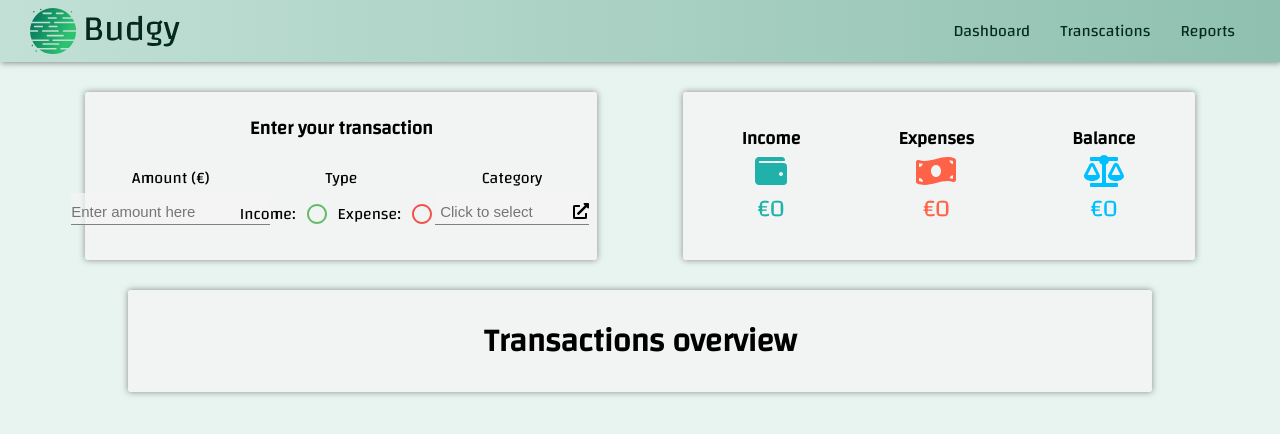
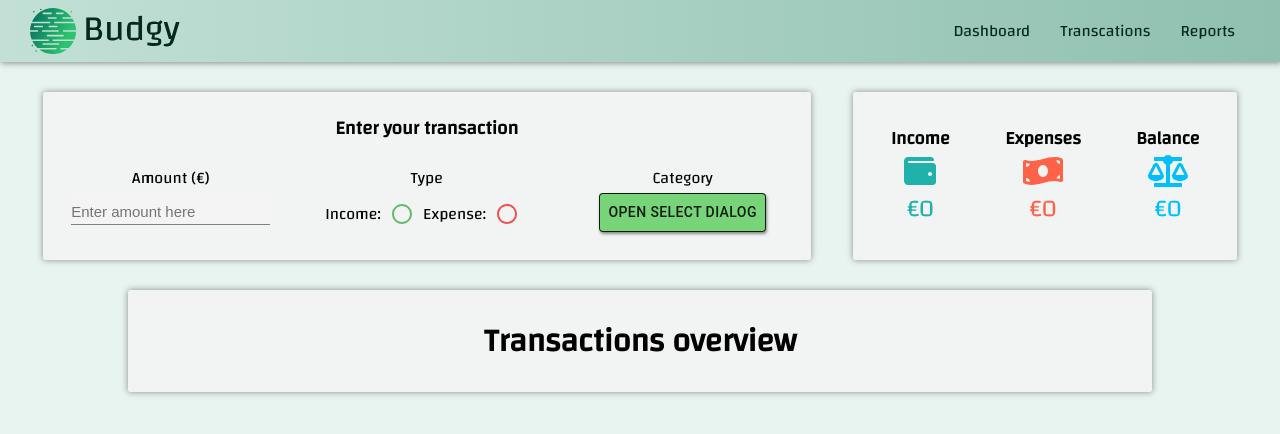
Before and after one commit to rffffy/budgy, a React (Create React App) app: page / in a window 1280 px wide. Shown: the top 434 px of the page. Built offline with nearby package versions, Linux system fonts and the light colour scheme.

Commit message:
readme updated and transactions input child comnponents updated

```diff
--- a/src/components/budget-overview/budget-overview.styles.css
+++ b/src/components/budget-overview/budget-overview.styles.css
@@ -1,5 +1,5 @@
 .budget-overview_container {
-	width: 40%;
+	width: 30%;
 	padding: 10px;
 	border-radius: 3px;
 	background: rgba(245, 245, 245, 0.7);
--- /dev/null
+++ b/src/components/custom-select/custom-select-popup.component.jsx
@@ -0,0 +1,61 @@
+import React from "react";
+import { makeStyles } from "@material-ui/core/styles";
+import Button from "@material-ui/core/Button";
+import Dialog from "@material-ui/core/Dialog";
+import DialogActions from "@material-ui/core/DialogActions";
+import DialogContent from "@material-ui/core/DialogContent";
+import DialogTitle from "@material-ui/core/DialogTitle";
+import InputLabel from "@material-ui/core/InputLabel";
+import Input from "@material-ui/core/Input";
+import MenuItem from "@material-ui/core/MenuItem";
+import FormControl from "@material-ui/core/FormControl";
+import Select from "@material-ui/core/Select";
+import DialogBox from "../dialog-box/dialog-box.component";
+
+import "./custom-select-popup.styles.css";
+
+const useStyles = makeStyles(theme => ({
+	container: {
+		display: "flex",
+		flexWrap: "wrap"
+	},
+	formControl: {
+		margin: theme.spacing(1),
+		minWidth: 120
+	}
+}));
+
+export default function CustomSelectPopUp({ label }) {
+	const classes = useStyles();
+	const [state, setState] = React.useState({
+		open: false,
+		age: ""
+	});
+
+	const handleChange = name => event => {
+		setState({ ...state, [name]: Number(event.target.value) });
+	};
+
+	function handleClickOpen() {
+		setState({ ...state, open: true });
+	}
+
+	function handleClose() {
+		setState({ ...state, open: false });
+	}
+
+	return (
+		<div>
+			<div className='custom-select-pop-up-element'>
+				<label>{label}</label>
+				<Button onClick={handleClickOpen}>Open select dialog</Button>
+			</div>
+			<DialogBox
+				classes={classes}
+				state={state}
+				handleChange={handleChange}
+				handleClose={handleClose}
+			/>
+		</div>
+	);
+}
--- /dev/null
+++ b/src/components/custom-select/custom-select-popup.styles.css
@@ -0,0 +1,15 @@
+.custom-select-pop-up-element {
+	display: flex;
+	flex-direction: column;
+	align-items: center;
+}
+
+.custom-select-pop-up-element button {
+	border: 1px solid;
+	box-shadow: 1px 2px 3px rgba(68, 68, 68, 0.6);
+	background-color: rgba(0, 179, 0, 0.5);
+}
+
+.custom-select-pop-up-element button:hover {
+	background-color: rgba(0, 179, 0, 0.7);
+}
--- a/src/components/custom-select/custom-select.component.jsx
+++ b/src/components/custom-select/custom-select.component.jsx
@@ -11,7 +11,7 @@ import { FontAwesomeIcon } from "@fortawesome/react-fontawesome";
 const CustomSelect = ({ label, placeholder, type, disabled }) => (
 	<div className='select-group'>
 		<label>{label}</label>
-		<div className='custom-dropdown'>
+		<div className='custom-select-element'>
 			<FontAwesomeIcon
 				className='dropdown-arrow'
 				icon={faExternalLinkAlt}
--- a/src/components/custom-select/custom-select.styles.css
+++ b/src/components/custom-select/custom-select.styles.css
@@ -7,11 +7,15 @@
 	/* width: 30%; */
 }
 
-.custom-dropdown:hover,
-.custom-dropdown:hover * {
+.custom-select-element {
+	display: flex;
+}
+
+.custom-select-element:hover,
+.custom-select-element:hover * {
 	cursor: pointer;
-	color: darkgreen;
-	border-bottom-color: darkgreen;
+	color: green;
+	border-bottom-color: green;
 }
 
 .form-select {
--- /dev/null
+++ b/src/components/dialog-box/dialog-box.component.jsx
@@ -0,0 +1,66 @@
+import React from "react";
+
+import { makeStyles } from "@material-ui/core/styles";
+import Button from "@material-ui/core/Button";
+import Dialog from "@material-ui/core/Dialog";
+import DialogActions from "@material-ui/core/DialogActions";
+import DialogContent from "@material-ui/core/DialogContent";
+import DialogTitle from "@material-ui/core/DialogTitle";
+import InputLabel from "@material-ui/core/InputLabel";
+import Input from "@material-ui/core/Input";
+import MenuItem from "@material-ui/core/MenuItem";
+import FormControl from "@material-ui/core/FormControl";
+import Select from "@material-ui/core/Select";
+
+const DialogBox = ({ classes, state, handleChange, handleClose }) => {
+	return (
+		<Dialog
+			disableBackdropClick
+			disableEscapeKeyDown
+			open={state.open}
+			onClose={handleClose}>
+			<DialogTitle>Fill the form</DialogTitle>
+			<DialogContent>
+				<form className={classes.container}>
+					<FormControl className={classes.formControl}>
+						<InputLabel htmlFor='age-native-simple'>Age</InputLabel>
+						<Select
+							native
+							value={state.age}
+							onChange={handleChange("age")}
+							input={<Input id='age-native-simple' />}>
+							<option value='' />
+							<option value={10}>Ten</option>
+							<option value={20}>Twenty</option>
+							<option value={30}>Thirty</option>
+						</Select>
+					</FormControl>
+					<FormControl className={classes.formControl}>
+						<InputLabel htmlFor='age-simple'>Age</InputLabel>
+						<Select
+							value={state.age}
+							onChange={handleChange("age")}
+							input={<Input id='age-simple' />}>
+							<MenuItem value=''>
+								<em>None</em>
+							</MenuItem>
+							<MenuItem value={10}>Ten</MenuItem>
+							<MenuItem value={20}>Twenty</MenuItem>
+							<MenuItem value={30}>Thirty</MenuItem>
+						</Select>
+					</FormControl>
+				</form>
+			</DialogContent>
+			<DialogActions>
+				<Button onClick={handleClose} color='primary'>
+					Cancel
+				</Button>
+				<Button onClick={handleClose} color='primary'>
+					Ok
+				</Button>
+			</DialogActions>
+		</Dialog>
+	);
+};
+
+export default DialogBox;
--- a/src/components/transaction-input/transaction-input.component.jsx
+++ b/src/components/transaction-input/transaction-input.component.jsx
@@ -4,6 +4,7 @@ import "./transaction-input.styles.css";
 import CustomInput from "../custom-input/custom-input.component";
 import CustomSelect from "../custom-select/custom-select.component";
 import CustomRadioButton from "../custom-radio-button/custom-radio-button.component";
+import CustomSelectPopUp from "../custom-select/custom-select-popup.component";
 
 const TransactionInput = () => (
 	<div className='transaction-input_container'>
@@ -20,11 +21,7 @@ const TransactionInput = () => (
 				<CustomRadioButton />
 			</div>
 			<div className='input-element'>
-				<CustomSelect
-					label={"Category"}
-					placeholder={"Click to select"}
-					disabled
-				/>
+				<CustomSelectPopUp label={"Category"} />
 			</div>
 		</div>
 	</div>
--- a/src/components/transaction-input/transaction-input.styles.css
+++ b/src/components/transaction-input/transaction-input.styles.css
@@ -1,5 +1,5 @@
 .transaction-input_container {
-	width: 40%;
+	width: 60%;
 	border-radius: 3px;
 	background: rgba(245, 245, 245, 0.7);
 	box-shadow: 0px 0px 6px rgba(68, 68, 68, 0.6);
@@ -22,6 +22,7 @@ h3 {
 .input-element {
 	width: 30%;
 	margin-bottom: 25px;
+	padding: 0 5px;
 }
 
 .radio-buttons {
```
Also changed, not shown: 1 other file (tests, documents, lock files or other folders).
